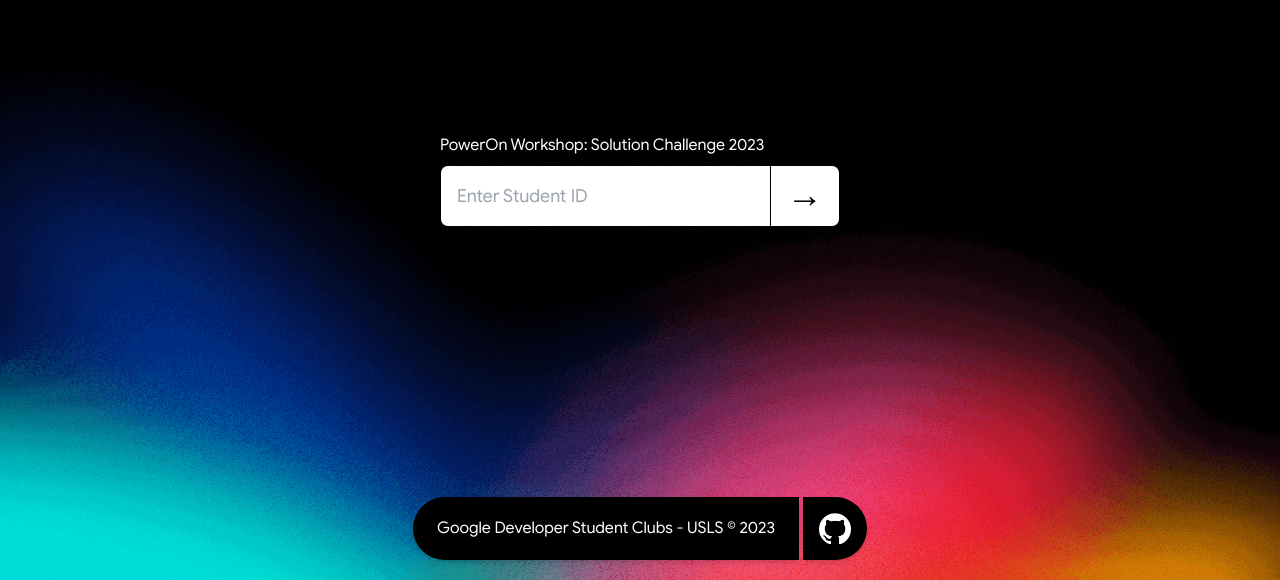
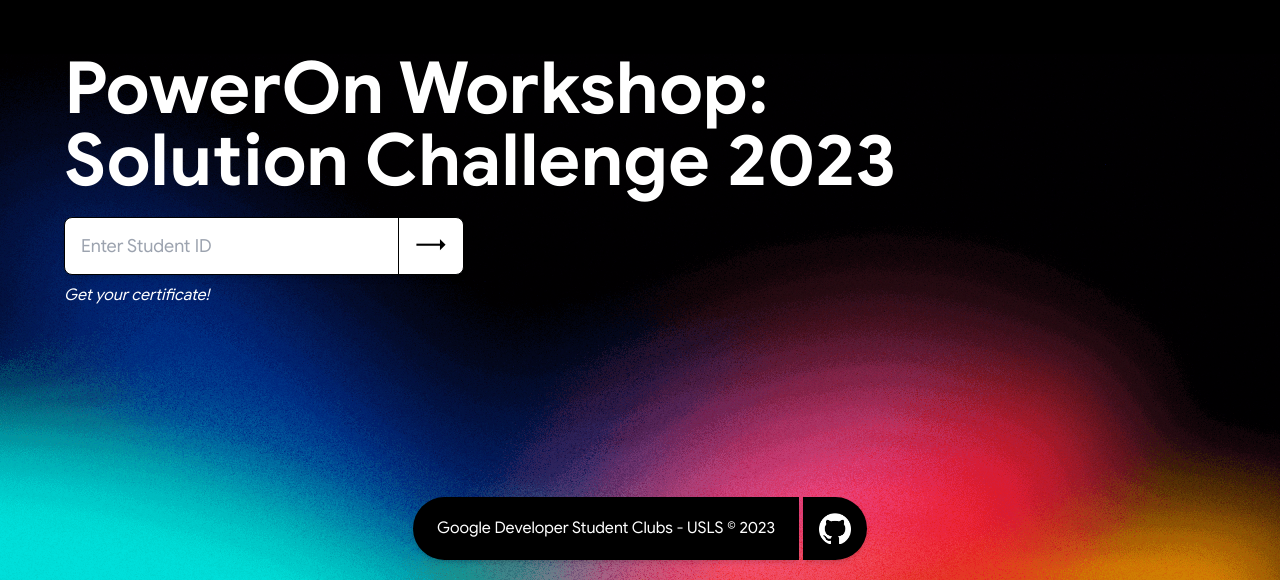
Before and after one commit to gdsc-usls/power-on, a React (Vite) app: page / in a window 1280 px wide. Shown: the part 220-800 px from the top of the page. Built offline with nearby package versions, Linux system fonts and the light colour scheme; no server answers.

Commit message:
feat: update landing page

```diff
--- a/src/index.css
+++ b/src/index.css
@@ -19,3 +19,9 @@
   src: url("/fonts/GoogleSans-Bold.woff2");
   font-weight: 700;
 }
+
+@layer {
+  body {
+    font-family: "Google-Sans", sans-serif;
+  }
+}
--- a/src/routes/home.tsx
+++ b/src/routes/home.tsx
@@ -1,16 +1,19 @@
 import { useState } from "react";
+import Tilt from "react-parallax-tilt";
 import { Link } from "react-router-dom";
 
 export const Home = () => {
   const [studentId, setStudentId] = useState("");
 
   return (
-    <section className="z-10 max-w-[400px] mx-auto">
-      <h2 className="text-white text-sm md:text-base font-google mb-2">
-        PowerOn Workshop: Solution Challenge 2023
+    <section className="z-10 flex justify-between items-center">
+      <div>
+        <h2 className="text-white font-google lg:text-7xl sm:text-5xl text-3xl font-bold">
+          PowerOn Workshop:
+          <br /> Solution Challenge 2023
         </h2>
 
-      <div className="bg-white flex space-x-4 border border-black rounded-lg items-center px-4">
+        <div className="bg-white max-w-[400px] shadow-md mt-5 flex space-x-4 border border-black rounded-lg items-center px-4">
           <input
             required
             type="text"
@@ -22,11 +25,21 @@
           />
           <Link
             to={studentId ? `/certificate/${studentId}` : "/"}
-          className="border-l border-black hover:text-blue-600 transition-colors text-4xl pl-4 pt-2 pb-3"
+            className="border-l border-black hover:text-blue-600 transition-colors text-3xl pl-4 pt-2 pb-3"
           >
             &rarr;
           </Link>
         </div>
+        <p className="mt-2 text-white italic">Get your certificate!</p>
+      </div>
+
+      <Tilt gyroscope className="max-w-[650px] hidden 2xl:block">
+        <img
+          className="w-full pointer-events-none h-full rounded-lg object-cover"
+          src="/assets/poweron_cert.png"
+          alt="PowerOn Certificate"
+        />
+      </Tilt>
     </section>
   );
 };
```
Lines whose indentation alone changed are shown as unchanged.
